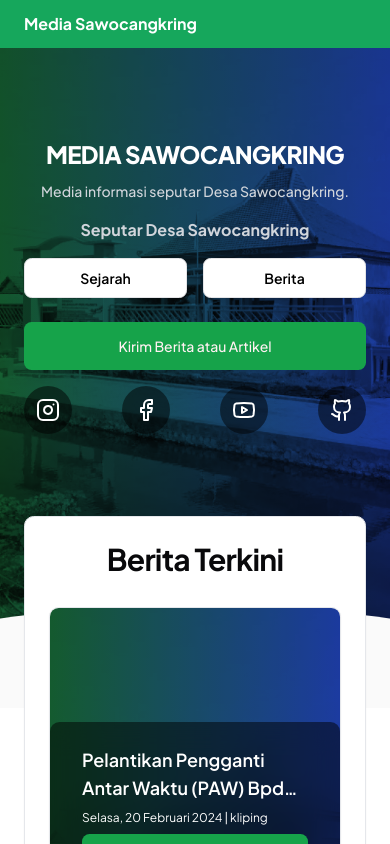
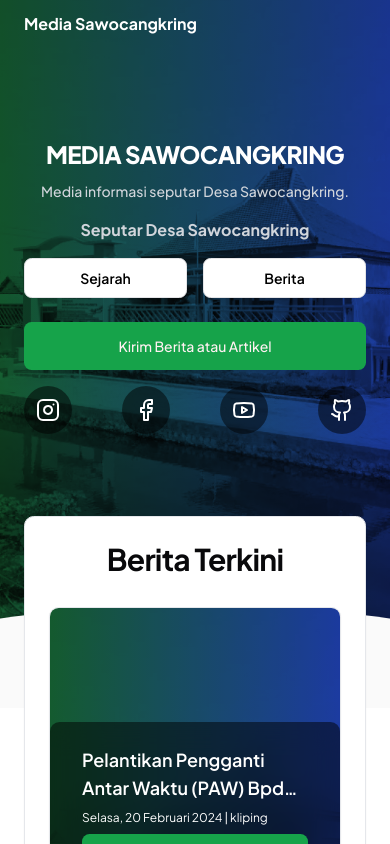
Before and after one commit to afaidzin99/mediahomepage, a Next.js app: page / in a window 390 px wide. Shown: the top 844 px of the page. Built offline with nearby package versions, Linux system fonts and the light colour scheme.

Commit message:
feat: make header animated while scrolling

```diff
--- a/app/header.tsx
+++ b/app/header.tsx
@@ -1,9 +1,31 @@
 "use client";
 import Link from "next/link";
+import { useState, useEffect } from "react";
 
 export default function Header() {
+  const [navbarColor, setNavbarColor] = useState("bg-green-primary");
+
+  useEffect(() => {
+    const changeNavbarColor = () => {
+      if (window.scrollY >= 80) {
+        setNavbarColor("bg-greenBrand");
+      } else {
+        setNavbarColor(
+          "bg-green-primary sm:h-16 lg:h-20 lg:bg-black lg:bg-opacity-10 lg:backdrop-filter lg:backdrop-blur-lg lg:hover:bg-green-primary"
+        );
+      }
+    };
+
+    window.addEventListener("scroll", changeNavbarColor);
+
+    return () => {
+      window.removeEventListener("scroll", changeNavbarColor);
+    };
+  }, []);
   return (
-    <header className="flex items-center w-screen h-12 fixed top-0 z-50 bg-green-primary sm:h-16 lg:h-20 transition-colors ease-brand duration-250 lg:bg-black lg:bg-opacity-10 lg:backdrop-filter lg:backdrop-blur-lg lg:hover:bg-green-primary bg-greenBrand">
+    <header
+      className={`flex items-center w-screen h-12 fixed top-0 z-50 ease-in-out transition-all duration-200 ${navbarColor}`}
+    >
       <div className="container mx-auto px-6 2xl:px-0 xl:max-w-7xl">
         <nav className="flex items-center">
           <Link href={"/"} className="font-bold text-white">
```
